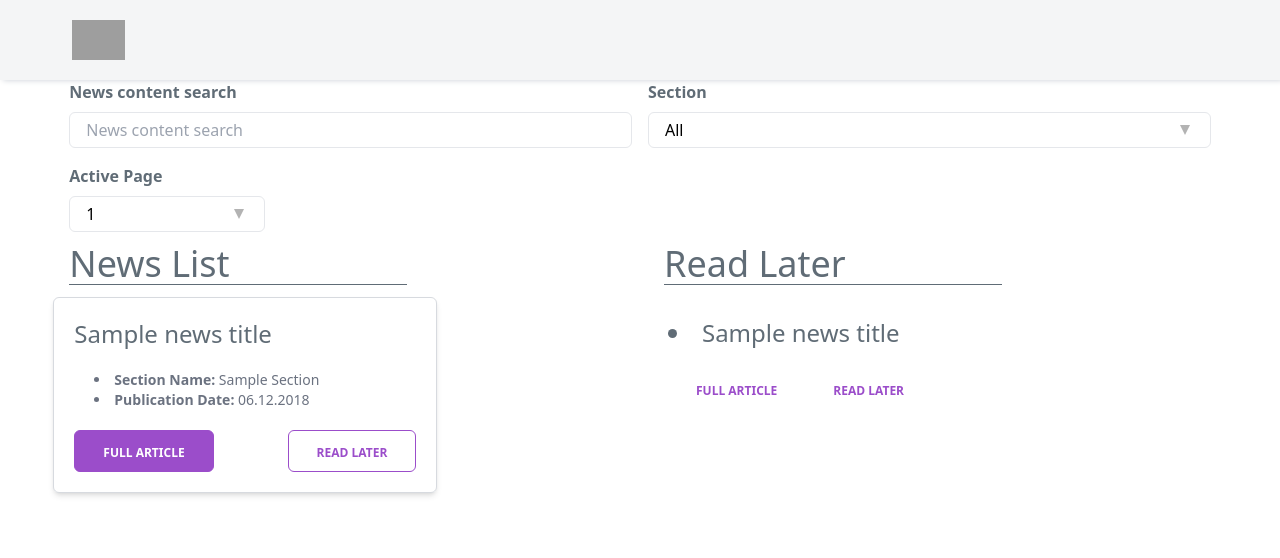
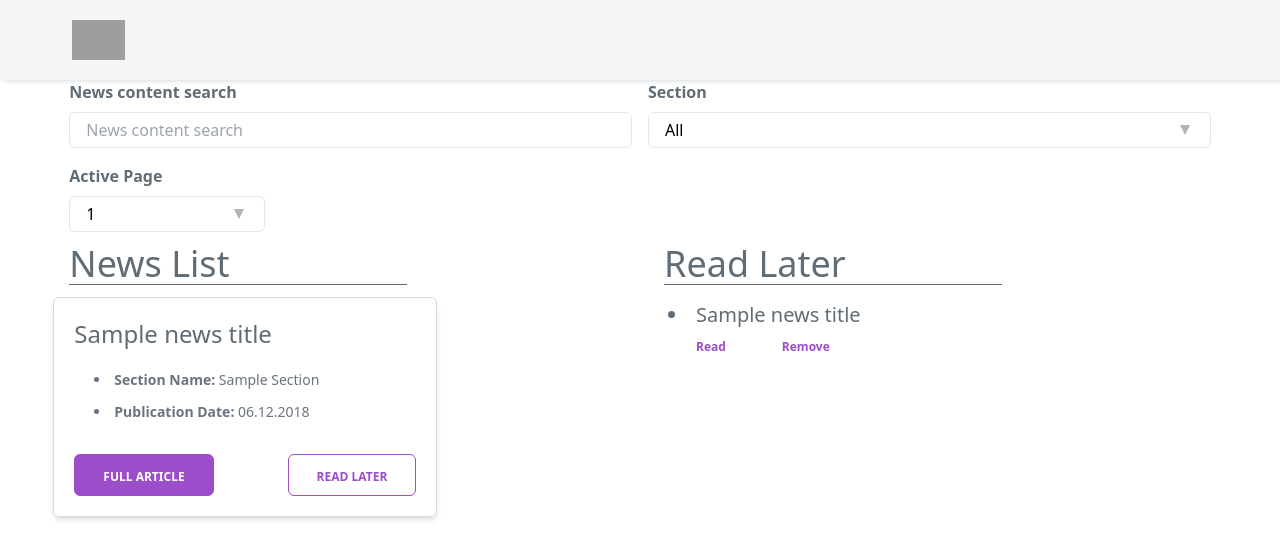
Before and after one commit to muratcan-yuksel/startup-house-guardian, a React (Create React App) app: page / in a window 1280 px wide. Shown: the top 558 px of the page. Built offline with nearby package versions, Linux system fonts and the light colour scheme; grey boxes are pictures that could not be loaded.

Commit message:
fallback

```diff
--- a/src/components/NewsList.js
+++ b/src/components/NewsList.js
@@ -7,10 +7,10 @@ const NewsList = () => {
       <div className="border border-gray-400 border-opacity-40 mx-4 md:mx-0 w-80 md:w-96 p-5 rounded-md shadow-md">
         <h3 className="text-2xl text-[#606c76]">Sample news title</h3>
         <ul className="list-disc list-inside text-gray-500 p-5">
-          <li className="text-sm font-bold">
+          <li className="text-sm font-bold pb-3">
             Section Name: <span className="font-normal">Sample Section</span>{" "}
           </li>
-          <li className="text-sm font-bold">
+          <li className="text-sm font-bold pb-3">
             Publication Date: <span className="font-normal">06.12.2018</span>
           </li>
         </ul>
--- a/src/components/ReadLater.js
+++ b/src/components/ReadLater.js
@@ -3,15 +3,15 @@ import React from "react";
 const ReadLater = () => {
   return (
     <div className="">
-      <ul className="list-disc list-inside text-gray-500 p-5">
-        <li className="text-2xl text-[#606c76]">Sample news title</li>
+      <ul className="list-disc list-inside text-gray-500 px-5 py-1">
+        <li className="text-xl font-light text-[#606c76]">Sample news title</li>
       </ul>
       <div className="flex flex-row justify-start">
-        <button className=" text-[#9b4dca] hover:text-[#606c76] ml-5 px-7 py-2">
-          <span className="text-xs font-bold">FULL ARTICLE</span>
+        <button className=" text-[#9b4dca] hover:text-[#606c76] ml-5 px-7 ">
+          <span className="text-xs font-bold">Read</span>
         </button>
-        <button className="text-[#9b4dca] hover:text-[#606c76]  px-7 py-2">
-          <span className="text-xs font-bold">READ LATER</span>
+        <button className="text-[#9b4dca] hover:text-[#606c76]  px-7 ">
+          <span className="text-xs font-bold">Remove</span>
         </button>
       </div>
     </div>
```
